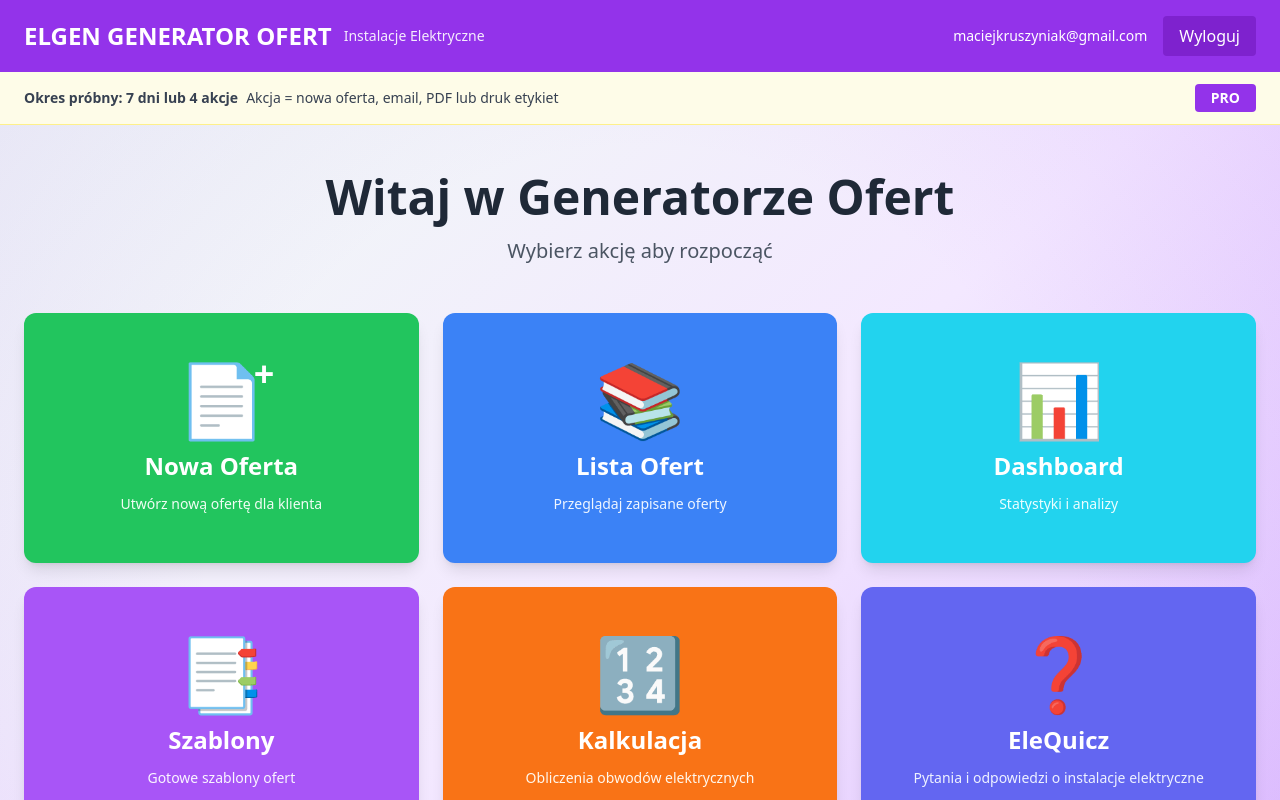
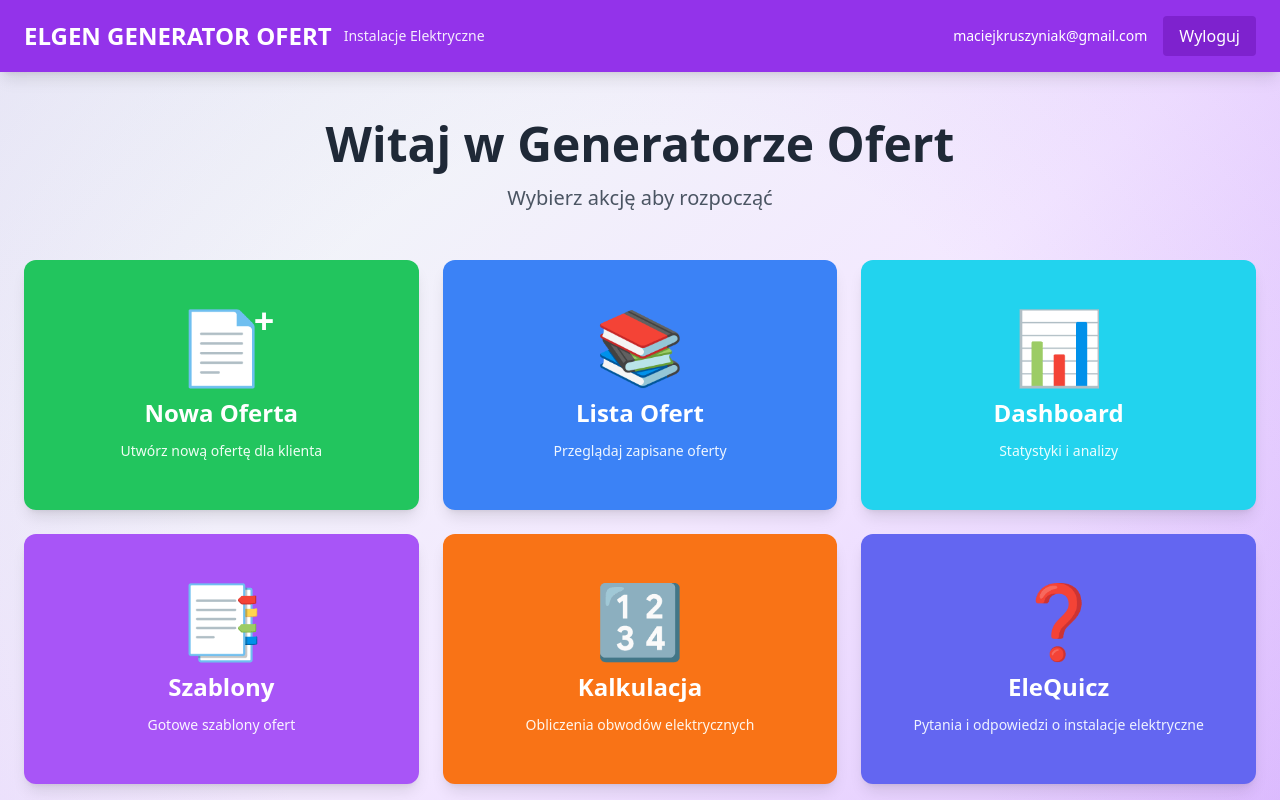
Before and after one commit to login101i/Volt, a Next.js app in the folder frontend/: page / in a window 1280 px wide. Shown: the top 800 px of the page. Built offline with nearby package versions, Linux system fonts and the light colour scheme.

Commit message:
ammplify update9

```diff
--- a/frontend/app/page.tsx
+++ b/frontend/app/page.tsx
@@ -25,18 +25,7 @@ export default function Home() {
         </div>
       </header>
 
-      {/* Trial Period Notification Bar */}
-      <div className="bg-yellow-50 border-b border-yellow-200 px-6 py-3 relative z-20">
-        <div className="container mx-auto flex justify-between items-center">
-          <div className="text-sm text-gray-700">
-            <span className="font-semibold">Okres próbny: 7 dni lub 4 akcje</span>
-            <span className="ml-2">Akcja = nowa oferta, email, PDF lub druk etykiet</span>
-          </div>
-          <button className="px-4 py-1 bg-purple-600 text-white rounded hover:bg-purple-700 transition-colors text-sm font-semibold">
-            PRO
-          </button>
-        </div>
-      </div>
+
 
       {/* Main Content */}
       <main className="container mx-auto px-6 py-12 relative z-10">
```
